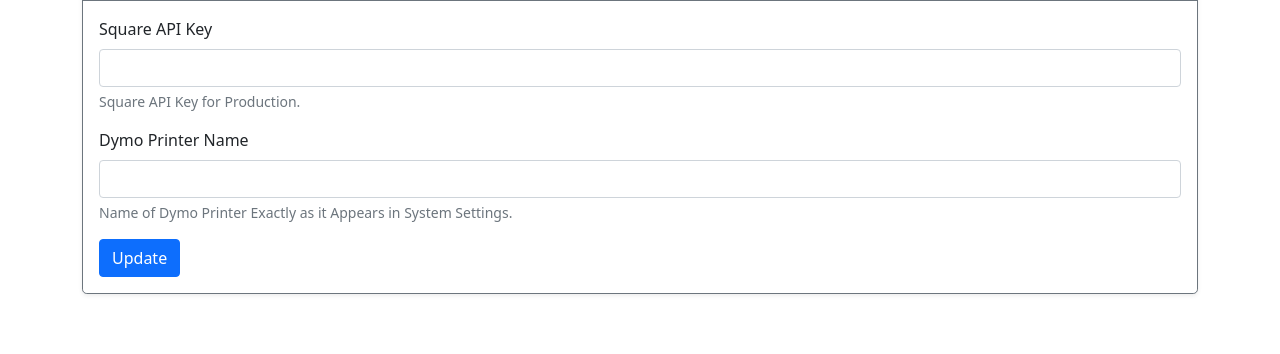
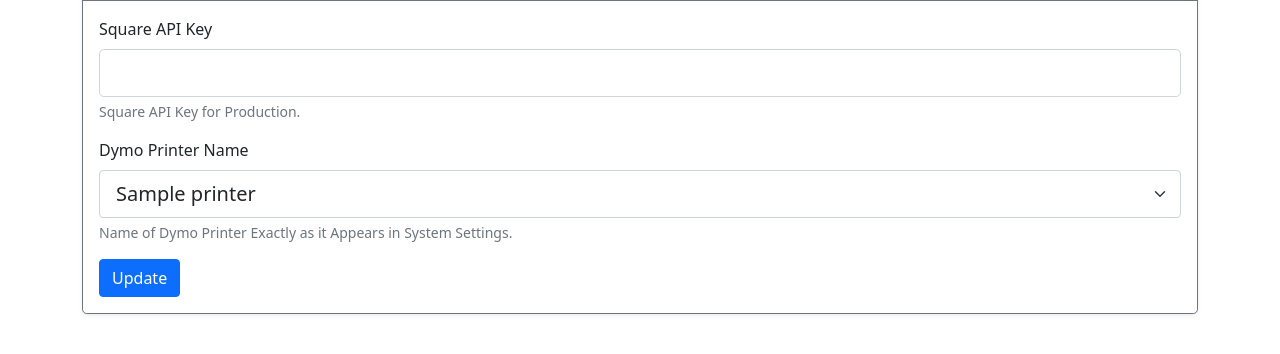
Before and after one commit to jlbyh2o/Taggr, a Flask app: template taggr/templates/auth/settings.html in a window 1280 px wide. Shown: the part 183-537 px from the top of the page. Run offline with Flask 2, Linux system fonts and the light colour scheme; the template is opened without the code that fills it: most values are stand-ins (such as "Sample title", 1, 10 or a date in 2020).

Commit message:
Detect system printers and present them for selection.

```diff
--- a/taggr/auth.py
+++ b/taggr/auth.py
@@ -1,4 +1,6 @@
 import functools
+
+import subprocess
 
 from flask import (
     Blueprint, flash, g, redirect, render_template, request, session, url_for
@@ -81,7 +83,11 @@ def settings():
         db.commit()
         return redirect(url_for('auth.settings'))
 
-    return render_template('auth/settings.html')
+    printers = subprocess.check_output(['lpstat', '-e']).decode('utf-8')
+    printers = printers.split('\n')
+    printers = list(filter(None, printers))
+
+    return render_template('auth/settings.html', printers=printers)
 
 
 @bp.before_app_request
--- a/taggr/templates/auth/settings.html
+++ b/taggr/templates/auth/settings.html
@@ -12,12 +12,16 @@
             <form method="post" autocomplete="off">
                 <div class="mb-3">
                       <label for="squareApiKey" class="form-label">Square API Key</label>
-                      <input type="text" class="form-control" id="squareApiKey" name="squareApiKey" aria-describedby="squareHelp"  value="{{ g.user['square_api_key'] }}">
+                      <input type="text" class="form-control form-control-lg" id="squareApiKey" name="squareApiKey" aria-describedby="squareHelp"  value="{{ g.user['square_api_key'] }}">
                       <div id="squareHelp" class="form-text">Square API Key for Production.</div>
                   </div>
                   <div class="mb-3">
                       <label for="dymoPrinterName" class="form-label">Dymo Printer Name</label>
-                      <input type="text" class="form-control" id="dymoPrinterName" name="dymoPrinterName" aria-describedby="dymoHelp"  value="{{ g.user['dymo_printer_name'] }}">
+                      <select class="form-select form-select-lg" aria-describedby="dymoHelp" id="dymoPrinterName" name="dymoPrinterName">
+                          {% for printer in printers %}
+                          <option value="{{ printer }}"{% if g.user['dymo_printer_name'] == printer %} selected{% endif %}>{{ printer }}</option>
+                          {% endfor %}
+                      </select>
                       <div id="dymoHelp" class="form-text">Name of Dymo Printer Exactly as it Appears in System Settings.</div>
                   </div>
                   <button type="submit" class="btn btn-primary">Update</button>
```
